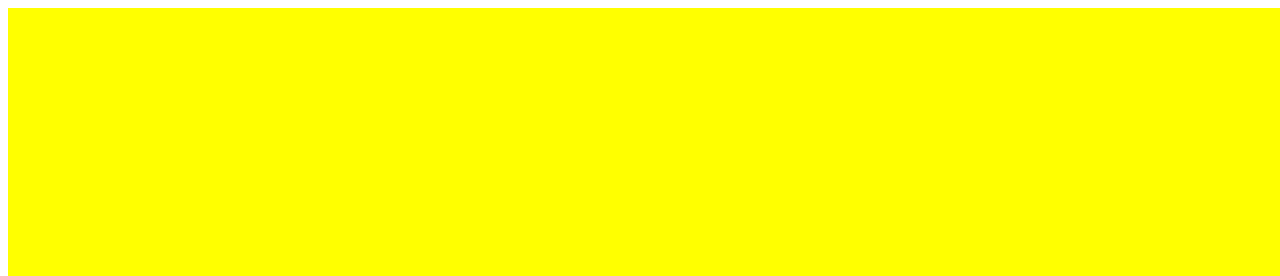
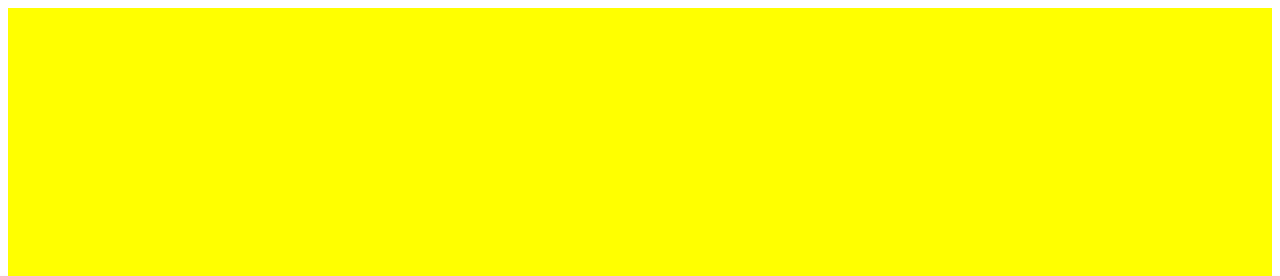
Before and after one commit to Sabarinathan-V/Length-Converter, a plain HTML site: page index.html in a window 1280 px wide. Shown: the top 276 px of the page. Drawn offline with Linux system fonts and the light colour scheme.

Commit message:
initial commit

```diff
--- a/style.css
+++ b/style.css
@@ -1,11 +1,12 @@
 #container{
     background-color: yellow;
     padding: 5px;
-    width: 100vw;
-    height: 100vh;
+    width: 98vw;
+    height: 95vh;
     display: flex;
     justify-content: center;
     align-items: center;
+    overflow: hidden;
 }
 
 #container #inputfield{
```
